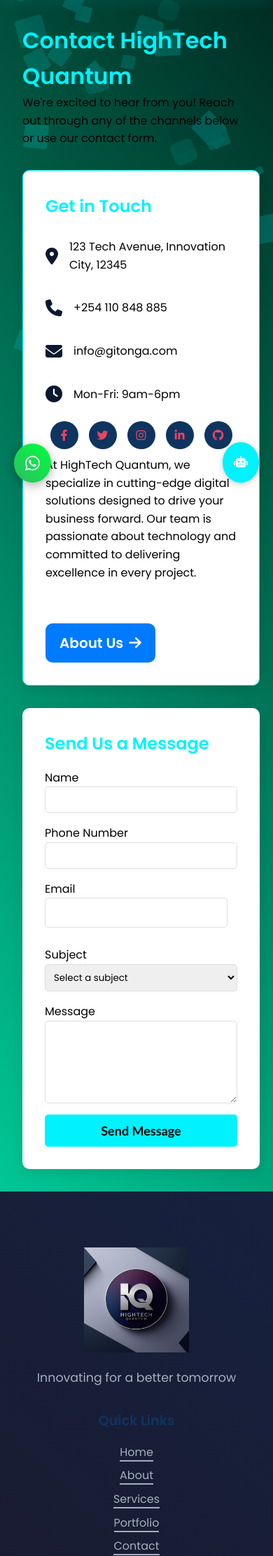
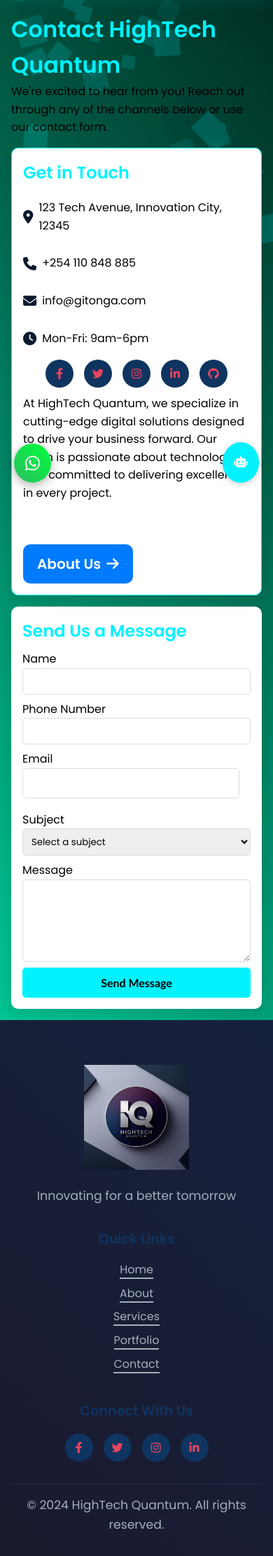
Before and after one commit to catalyst254/highTech, a PHP site: page /contact.html in a window 390 px wide. Shown: the part 118-2342 px from the top of the page at 70% size. Run offline with PHP 8.4, Linux system fonts and the light colour scheme.

Commit message:
update changes

```diff
--- a/contact.css
+++ b/contact.css
@@ -15,7 +15,7 @@
 .container {
     max-width: 1200px;
     margin: 0 auto;
-    padding: 2rem;
+    padding: 1rem;
 }
 
 h1, h2 {
@@ -24,37 +24,37 @@
 
 .contact-grid {
     display: grid;
-    grid-template-columns: 1fr 1fr;
-    gap: 2rem;
-    margin-top: 2rem;
+    grid-template-columns: 1fr;
+    gap: 1rem;
+    margin-top: 1rem;
 }
 
 .contact-info, .contact-space {
     background-color: white;
     border-radius: 10px;
-    padding: 2rem;
+    padding: 1rem;
     box-shadow: 0 5px 15px rgba(0, 0, 0, 0.1);
 }
 
 .contact-info h2, .contact-space h2 {
-    margin-bottom: 1rem;
+    margin-bottom: 0.5rem;
 }
 
 .info-item {
     display: flex;
     align-items: center;
-    margin-bottom: 1rem;
+    margin-bottom: 0.5rem;
 }
 
 .info-item i {
-    font-size: 1.5rem;
+    font-size: 1.2rem;
     color: var(--secondary-color);
-    margin-right: 1rem;
+    margin-right: 0.5rem;
 }
 
 .contact-space form {
     display: grid;
-    gap: 1rem;
+    gap: 0.5rem;
 }
 
 .form-group {
@@ -75,7 +75,7 @@
     font-family: 'Trebuchet MS', 'Lucida Sans Unicode', 'Lucida Grande', 'Lucida Sans', Arial, sans-serif;
     border: none;
     font-weight: 600;
-    font-size: large;
+    font-size: medium;
     padding: 0.75rem;
     border-radius: 5px;
     cursor: pointer;
@@ -88,20 +88,59 @@
 }
 
 .map-container {
-    margin-top: 2rem;
+    margin-top: 1rem;
     border-radius: 10px;
     overflow: hidden;
 }
 
 #contact-map {
     width: 100%;
-    height: 300px;
+    height: 200px;
     border: none;
 }
 
-@media (max-width: 768px) {
+@media (min-width: 768px) {
+    .container {
+        padding: 2rem;
+    }
+
     .contact-grid {
-        grid-template-columns: 1fr;
+        grid-template-columns: 1fr 1fr;
+        gap: 2rem;
+        margin-top: 2rem;
+    }
+
+    .contact-info, .contact-space {
+        padding: 2rem;
+    }
+
+    .contact-info h2, .contact-space h2 {
+        margin-bottom: 1rem;
+    }
+
+    .info-item {
+        margin-bottom: 1rem;
+    }
+
+    .info-item i {
+        font-size: 1.5rem;
+        margin-right: 1rem;
+    }
+
+    .contact-space form {
+        gap: 1rem;
+    }
+
+    button {
+        font-size: large;
+    }
+
+    .map-container {
+        margin-top: 2rem;
+    }
+
+    #contact-map {
+        height: 300px;
     }
 }
 
```
